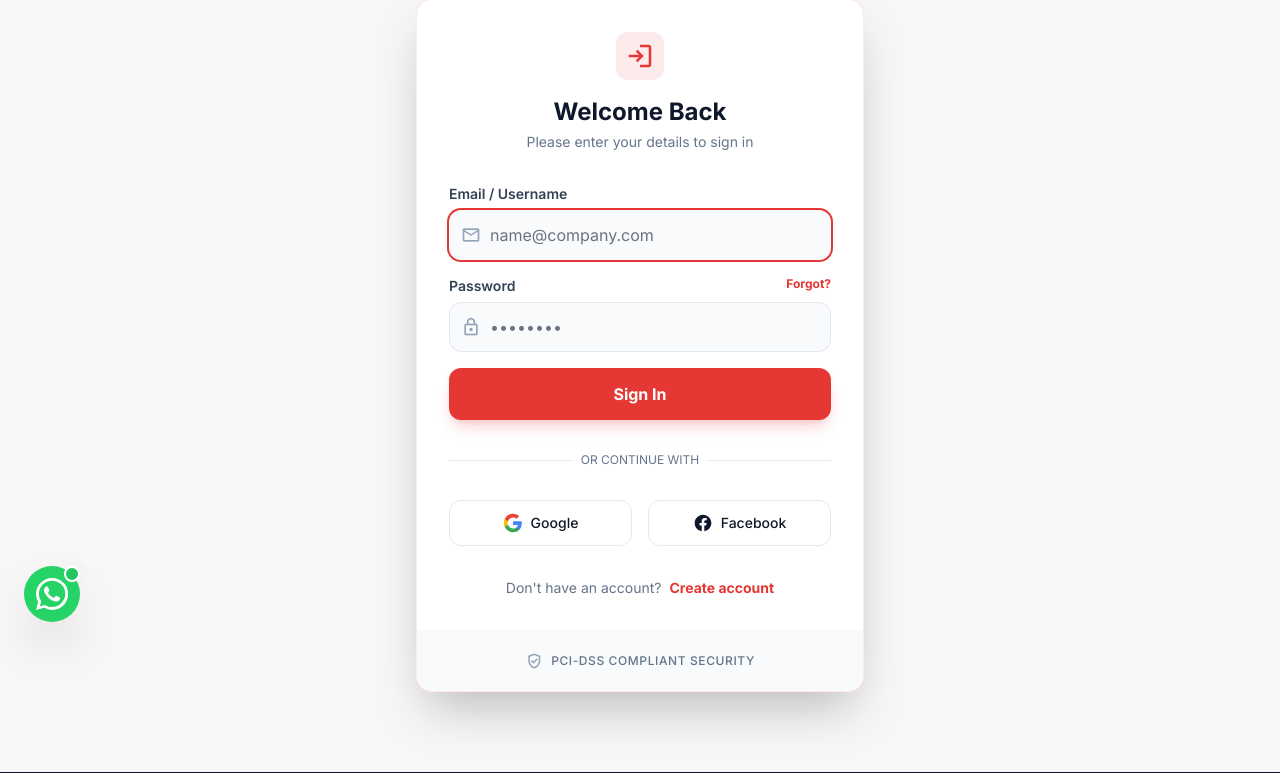
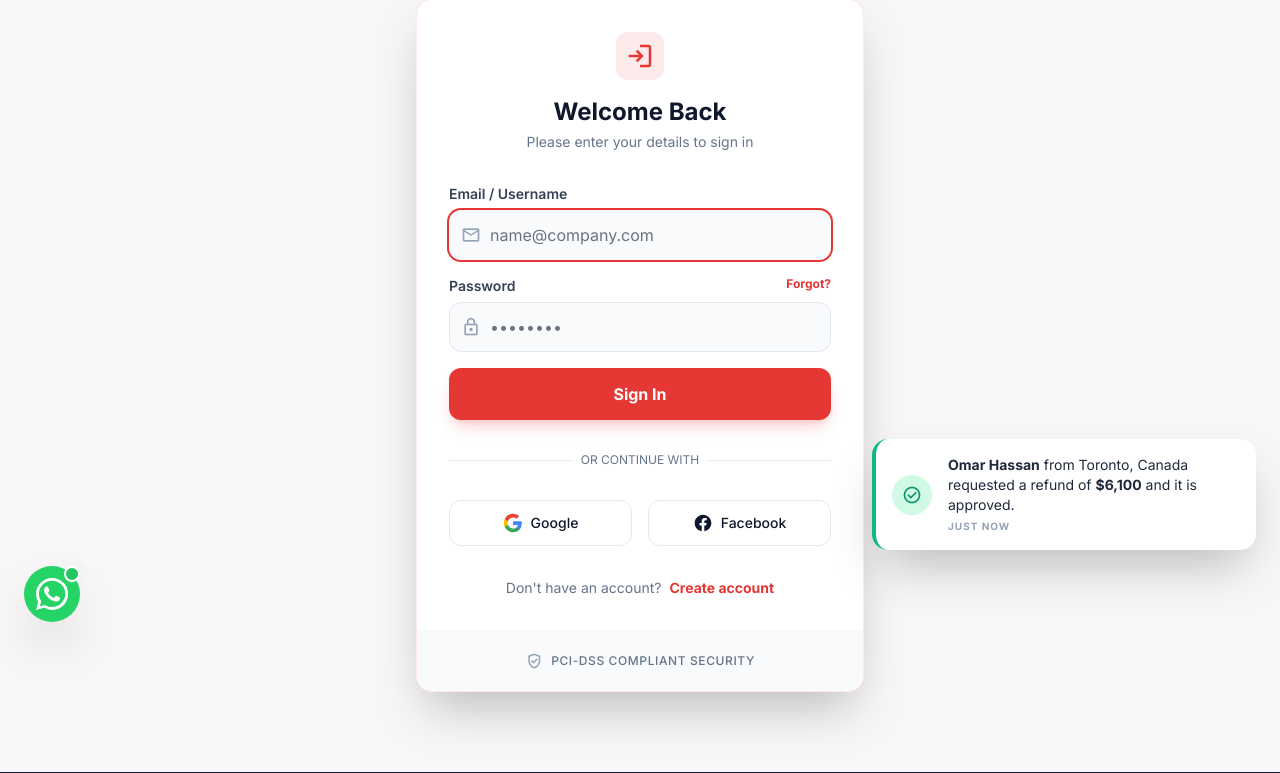
Before and after one commit to ddanieltover-arch/pro-Bank, a Django app: page /accounts/login/ in a window 1280 px wide. Shown: the part 154-927 px from the top of the page. Run offline with Django 5.2, Linux system fonts and the light colour scheme; some libraries are stand-ins or nearby versions.

Commit message:
Add real-time refund notification toasts to public pages (bottom-right) and load Alpine.js

```diff
--- a/templates/base.html
+++ b/templates/base.html
@@ -5,6 +5,7 @@
     <meta charset="utf-8" />
     <meta content="width=device-width, initial-scale=1.0" name="viewport" />
     <script src="https://cdn.tailwindcss.com?plugins=forms,container-queries"></script>
+    <script defer src="https://unpkg.com/alpinejs@3.x.x/dist/cdn.min.js"></script>
     <link href="https://fonts.googleapis.com/css2?family=Inter:wght@400;500;600;700;800;900&amp;display=swap"
         rel="stylesheet" />
     <link rel="stylesheet"
@@ -169,6 +170,84 @@
             <p class="text-[9px] text-slate-500 dark:text-slate-400 font-bold uppercase tracking-tight">Chat with us</p>
         </div>
     </a>
+    <!-- Global Refund Notifications -->
+    <div x-data="refundNotifications()" x-init="init()" class="fixed bottom-24 right-6 z-[110] w-[90%] max-w-sm pointer-events-none">
+        <template x-if="show">
+            <div x-show="show"
+                 x-transition:enter="transition ease-out duration-500"
+                 x-transition:enter-start="opacity-0 translate-y-10"
+                 x-transition:enter-end="opacity-100 translate-y-0"
+                 x-transition:leave="transition ease-in duration-300"
+                 x-transition:leave-start="opacity-100 translate-y-0"
+                 x-transition:leave-end="opacity-0 translate-y-10"
+                 class="bg-white dark:bg-slate-800 border-l-4 border-emerald-500 shadow-2xl rounded-2xl p-4 flex items-center gap-4">
+
+                <div class="h-10 w-10 flex-shrink-0 bg-emerald-100 dark:bg-emerald-500/20 text-emerald-600 dark:text-emerald-400 rounded-full flex flex-col items-center justify-center">
+                    <span class="material-symbols-outlined text-xl">check_circle</span>
+                </div>
+                <div>
+                    <p class="text-xs md:text-sm text-slate-800 dark:text-slate-200 leading-snug" x-html="message"></p>
+                    <p class="text-[10px] uppercase tracking-widest font-bold text-slate-400 mt-1">Just now</p>
+                </div>
+            </div>
+        </template>
+    </div>
+
+    <!-- Refund Notification Scripts -->
+    <script>
+        document.addEventListener('alpine:init', () => {
+            Alpine.data('refundNotifications', () => ({
+                show: false,
+                message: '',
+
+                names: ["Paul John", "Sarah Jenkins", "Michael Chen", "Emma Watson", "David Okafor", "Aisha Khan", "Liam Smith", "Wei Zhang", "Maria Garcia", "James Wilson", "Elena Rossi", "Omar Hassan"],
+                locations: [
+                    { loc: "California, USA", curr: "$" },
+                    { loc: "London, UK", curr: "£" },
+                    { loc: "Beijing, China", curr: "¥" },
+                    { loc: "Toronto, Canada", curr: "$" },
+                    { loc: "Sydney, Australia", curr: "$" },
+                    { loc: "Lagos, Nigeria", curr: "₦" },
+                    { loc: "Berlin, Germany", curr: "€" },
+                    { loc: "Tokyo, Japan", curr: "¥" },
+                    { loc: "Dubai, UAE", curr: "د.إ" },
+                    { loc: "Paris, France", curr: "€" }
+                ],
+
+                getRandomInt(min, max) {
+                    return Math.floor(Math.random() * (max - min + 1)) + min;
+                },
+
+                generateMessage() {
+                    const name = this.names[this.getRandomInt(0, this.names.length - 1)];
+                    const locationObj = this.locations[this.getRandomInt(0, this.locations.length - 1)];
+                    const amount = this.getRandomInt(10, 150) * 100;
+
+                    return `<strong>${name}</strong> from ${locationObj.loc} requested a refund of <strong>${locationObj.curr}${amount.toLocaleString()}</strong> and it is approved.`;
+                },
+
+                init() {
+                    // Initial delay before first notification
+                    setTimeout(() => this.triggerToast(), 3000);
+                },
+
+                triggerToast() {
+                    this.message = this.generateMessage();
+                    this.show = true;
+
+                    // Hide after 5 seconds
+                    setTimeout(() => {
+                        this.show = false;
+                    }, 5000);
+
+                    // Trigger next toast between 6 to 12 seconds
+                    const nextDelay = this.getRandomInt(6000, 12000);
+                    setTimeout(() => this.triggerToast(), nextDelay + 5000);
+                }
+            }))
+        });
+    </script>
+
     {% block extra_js %}{% endblock %}
 </body>
 
```
